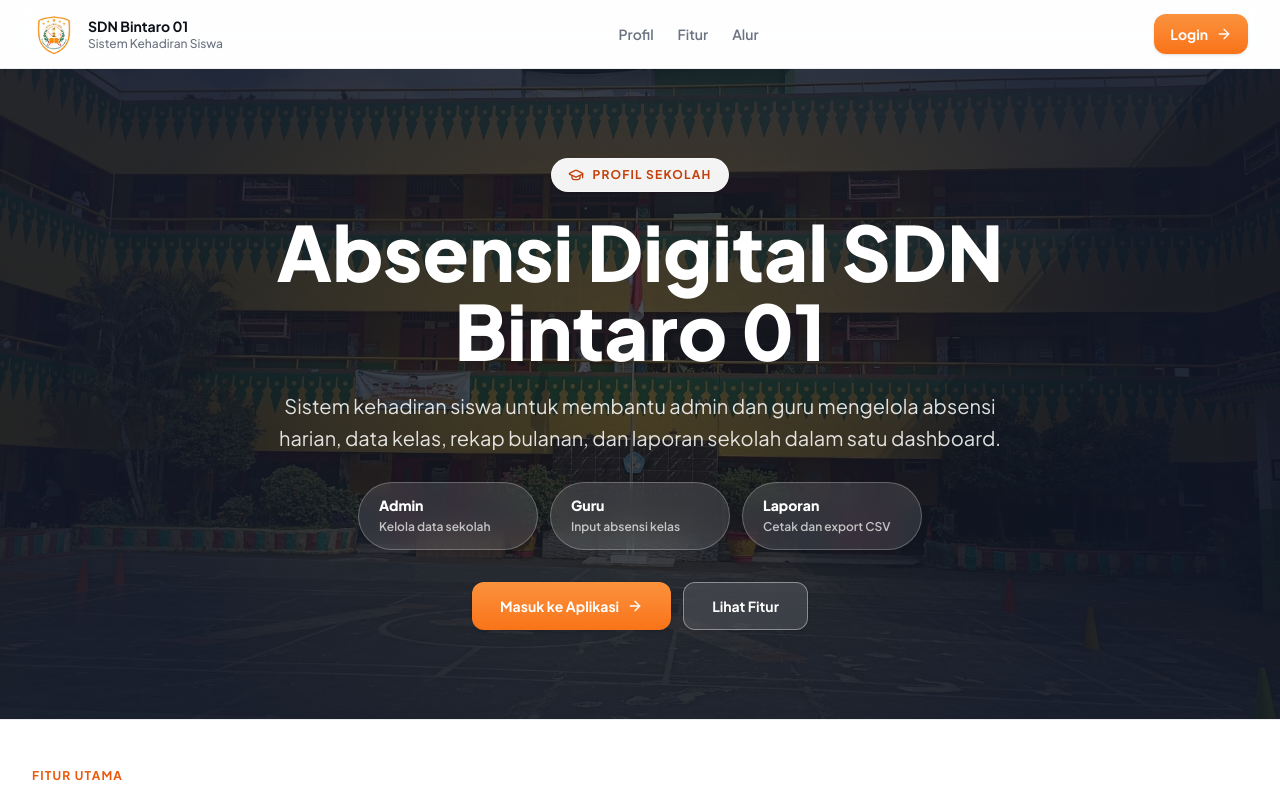
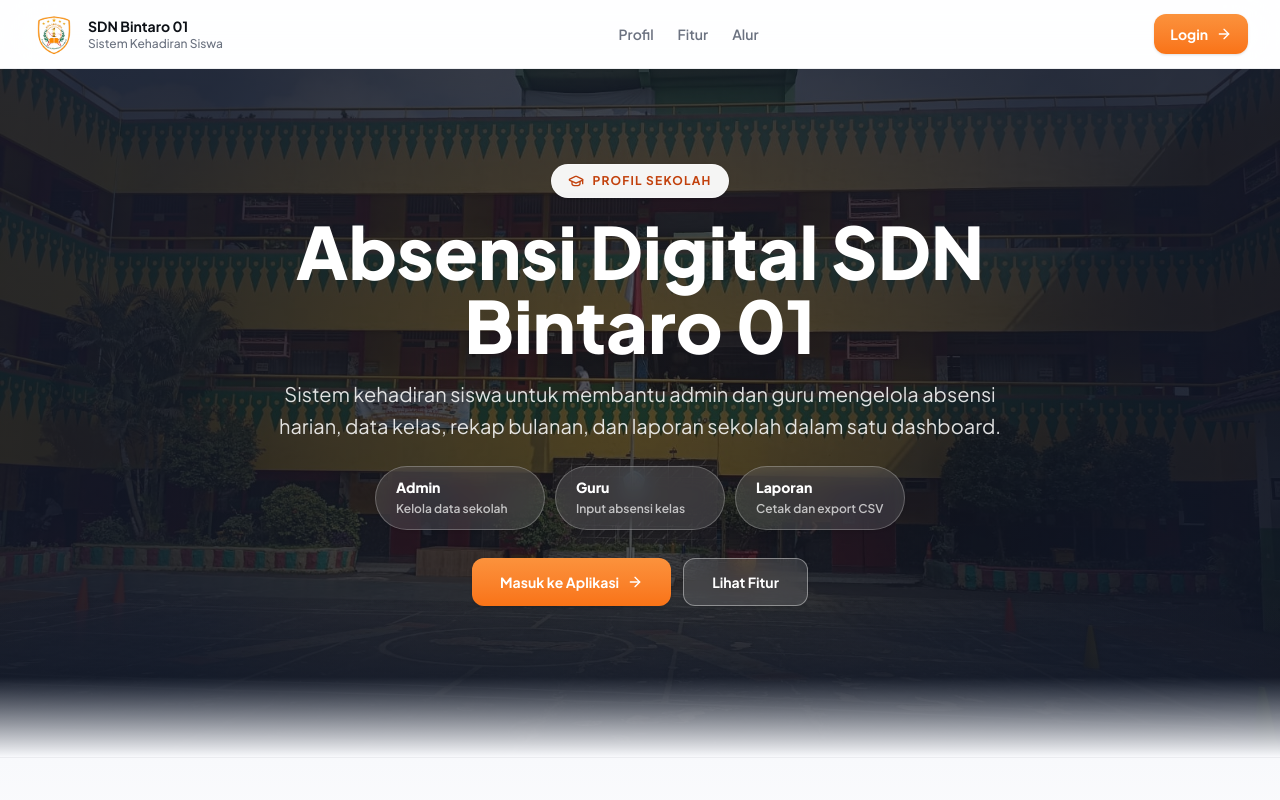
Before and after one commit to rhmatzeka/AppAbsensiSDN1Bintaro, a Next.js app: page / in a window 1280 px wide. Shown: the top 800 px of the page. Built offline with nearby package versions, Linux system fonts and the light colour scheme.

Commit message:
Polish landing hero spacing

```diff
--- a/app/page.tsx
+++ b/app/page.tsx
@@ -78,33 +78,34 @@ export default function HomePage() {
           sizes="100vw"
           className="absolute inset-0 -z-20 object-cover object-center"
         />
-        <div className="absolute inset-0 -z-10 bg-neutral-950/66" />
-        <div className="absolute inset-0 -z-10 bg-[radial-gradient(circle_at_center,rgba(15,23,42,0.18)_0%,rgba(15,23,42,0.70)_72%)]" />
-        <div className="mx-auto flex min-h-[calc(100svh-150px)] max-w-7xl items-center justify-center px-4 py-14 sm:px-6 lg:px-8 lg:py-16">
+        <div className="absolute inset-0 -z-10 bg-neutral-950/64" />
+        <div className="absolute inset-0 -z-10 bg-[radial-gradient(circle_at_center,rgba(15,23,42,0.12)_0%,rgba(15,23,42,0.68)_74%)]" />
+        <div className="pointer-events-none absolute inset-x-0 bottom-0 z-0 h-40 bg-gradient-to-b from-transparent via-[#111827]/55 to-[#F8F9FC]" />
+        <div className="relative z-10 mx-auto flex min-h-[calc(100svh-112px)] max-w-7xl items-center justify-center px-4 pb-24 pt-12 sm:px-6 lg:px-8 lg:pb-28 lg:pt-14">
           <div className="mx-auto flex max-w-5xl flex-col items-center text-center">
-            <div className="mb-5 inline-flex items-center gap-2 rounded-full border border-white/35 bg-white/95 px-4 py-2 text-xs font-bold uppercase tracking-widest text-orange-700 shadow-sm">
+            <div className="mb-4 inline-flex items-center gap-2 rounded-full border border-white/35 bg-white/95 px-4 py-2 text-xs font-bold uppercase tracking-widest text-orange-700 shadow-sm">
               <GraduationCap className="h-4 w-4" />
               Profil Sekolah
             </div>
-            <h1 className="max-w-4xl text-4xl font-black leading-[1.04] tracking-normal text-white sm:text-6xl lg:text-[76px]">
+            <h1 className="max-w-4xl text-4xl font-black leading-[1.03] tracking-normal text-white sm:text-6xl lg:text-[68px] xl:text-[72px]">
               Absensi Digital SDN Bintaro 01
             </h1>
-            <p className="mt-5 max-w-3xl text-base leading-8 text-white/86 sm:text-xl">
+            <p className="mt-4 max-w-3xl text-base leading-7 text-white/86 sm:text-lg lg:text-xl lg:leading-8">
               Sistem kehadiran siswa untuk membantu admin dan guru mengelola absensi harian, data kelas, rekap bulanan, dan laporan sekolah dalam satu dashboard.
             </p>
-            <div className="mt-7 flex flex-wrap justify-center gap-3">
+            <div className="mt-6 flex flex-wrap justify-center gap-2.5">
               {[
                 ["Admin", "Kelola data sekolah"],
                 ["Guru", "Input absensi kelas"],
                 ["Laporan", "Cetak dan export CSV"]
               ].map(([title, text]) => (
-                <div key={title} className="min-w-[180px] rounded-full border border-white/25 bg-white/12 px-5 py-3 text-left shadow-sm backdrop-blur-md">
+                <div key={title} className="min-w-[170px] rounded-full border border-white/25 bg-white/12 px-5 py-2.5 text-left shadow-sm backdrop-blur-md">
                   <p className="text-sm font-black text-white">{title}</p>
                   <p className="mt-0.5 text-xs font-semibold leading-5 text-white/70">{text}</p>
                 </div>
               ))}
             </div>
-            <div className="mt-8 flex w-full max-w-md flex-col justify-center gap-3 sm:w-auto sm:max-w-none sm:flex-row">
+            <div className="mt-7 flex w-full max-w-md flex-col justify-center gap-3 sm:w-auto sm:max-w-none sm:flex-row">
               <Link
                 href="/login"
                 className="inline-flex min-h-12 items-center justify-center gap-2 rounded-xl bg-gradient-to-b from-orange-400 to-orange-500 px-7 text-sm font-bold text-white shadow-sm hover:from-orange-500 hover:to-orange-600 focus-visible:outline-none focus-visible:ring-2 focus-visible:ring-orange-400 focus-visible:ring-offset-2"
@@ -123,7 +124,7 @@ export default function HomePage() {
         </div>
       </section>
 
-      <section id="fitur" className="bg-white">
+      <section id="fitur" className="bg-gradient-to-b from-[#F8F9FC] via-white to-white">
         <div className="mx-auto max-w-7xl px-4 py-12 sm:px-6 lg:px-8">
           <div className="max-w-2xl">
             <p className="text-xs font-bold uppercase tracking-widest text-orange-600">Fitur utama</p>
```
